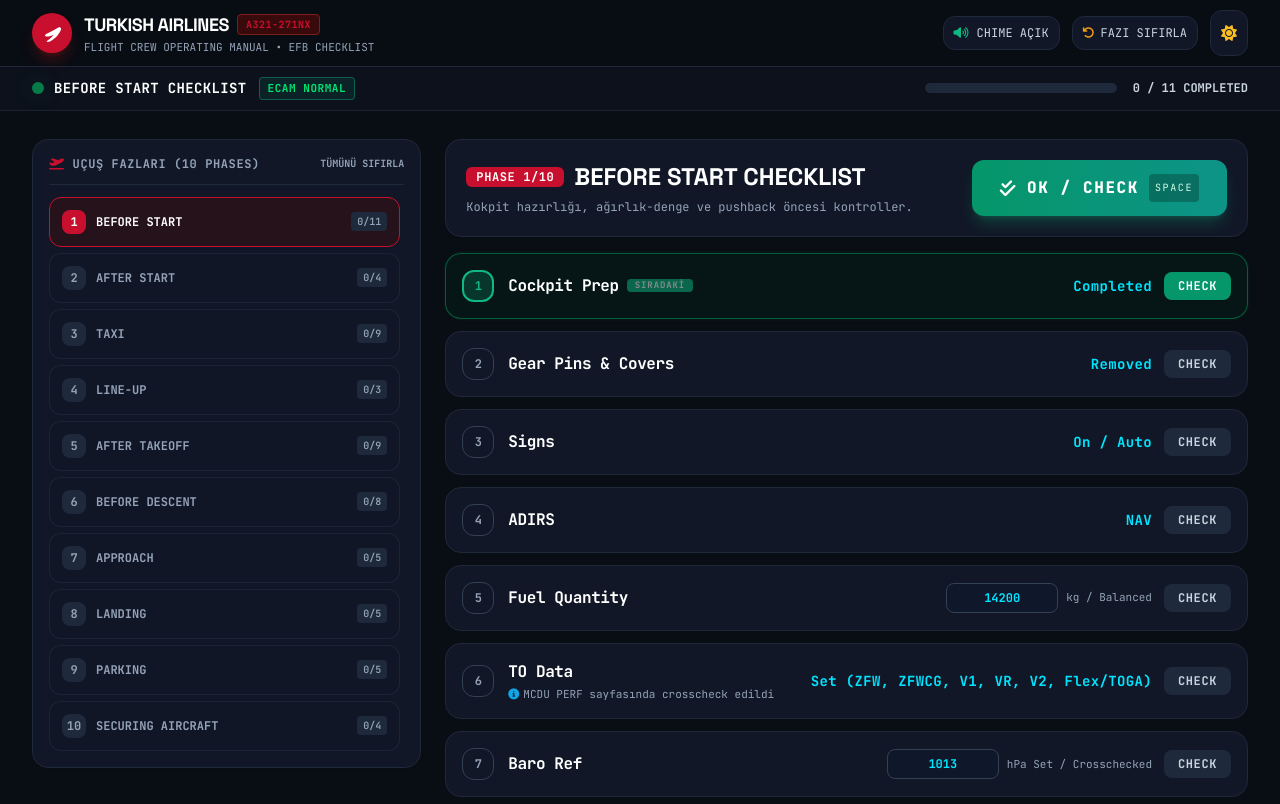
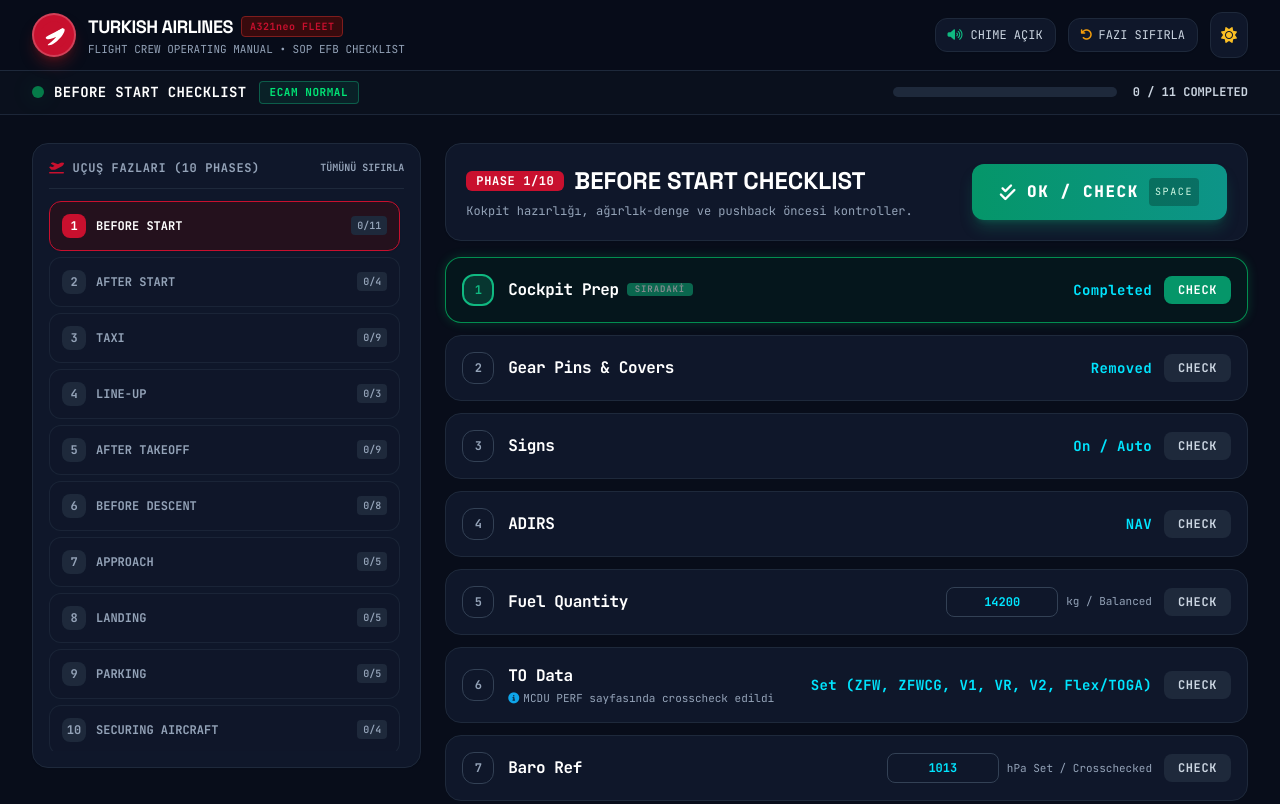
Before and after one commit to aytuncyildiz/ChecklistA21N, a plain HTML site: page index.html in a window 1280 px wide. Shown: the top 804 px of the page. Drawn offline with nearby package versions, Linux system fonts and the light colour scheme.

Commit message:
Update index.html

```diff
--- a/index.html
+++ b/index.html
@@ -3,15 +3,17 @@
 <head>
   <meta charset="UTF-8">
   <meta name="viewport" content="width=device-width, initial-scale=1.0, viewport-fit=cover">
-  <title>A321 NEO Checklist • Turkish Airlines EFB</title>
-  <meta name="theme-color" content="#0B0F17">
+  <title>Airbus A321 NEO Checklist • Turkish Airlines EFB</title>
+  <meta name="theme-color" content="#0B1320">
+  <meta name="apple-mobile-web-app-capable" content="yes">
+  <meta name="apple-mobile-web-app-status-bar-style" content="black-translucent">
 
   <!-- Tailwind CSS CDN -->
   <script src="https://cdn.tailwindcss.com"></script>
   <!-- Google Fonts: Inter, JetBrains Mono, Space Grotesk -->
   <link rel="preconnect" href="https://fonts.googleapis.com">
   <link rel="preconnect" href="https://fonts.gstatic.com" crossorigin>
-  <link href="https://fonts.googleapis.com/css2?family=Inter:wght@400;500;600;700&family=JetBrains+Mono:wght@400;500;600;700;800&family=Space+Grotesk:wght@600;700;800&display=swap" rel="stylesheet">
+  <link href="https://fonts.googleapis.com/css2?family=Inter:wght@400;500;600;700;800&family=JetBrains+Mono:wght@400;500;600;700;800&family=Space+Grotesk:wght@600;700;800&display=swap" rel="stylesheet">
   <!-- Font Awesome Icons -->
   <link rel="stylesheet" href="https://cdnjs.cloudflare.com/ajax/libs/font-awesome/6.4.0/css/all.min.css">
 
@@ -25,15 +27,15 @@
               red: '#C8102E',
               crimson: '#A60D26',
               darkRed: '#7A0518',
-              nightBg: '#090D14',
-              nightCard: '#111726',
+              nightBg: '#080D1A',
+              nightCard: '#0F172A',
               nightBorder: '#1E293B',
               ecamGreen: '#00E676',
               ecamCyan: '#00E5FF',
               ecamAmber: '#FFB300',
               ecamMagenta: '#E040FB',
               ecamBlue: '#2979FF',
-              dayBg: '#F8FAFC',
+              dayBg: '#F1F5F9',
               dayCard: '#FFFFFF',
               dayBorder: '#E2E8F0'
             }
@@ -44,9 +46,10 @@
             mono: ['JetBrains Mono', 'monospace']
           },
           boxShadow: {
-            'glow-red': '0 0 25px rgba(200, 16, 46, 0.4)',
+            'glow-red': '0 0 25px rgba(200, 16, 46, 0.45)',
             'glow-green': '0 0 25px rgba(0, 230, 118, 0.4)',
-            'glow-amber': '0 0 25px rgba(255, 179, 0, 0.35)'
+            'glow-cyan': '0 0 20px rgba(0, 229, 255, 0.35)',
+            'glow-amber': '0 0 20px rgba(255, 179, 0, 0.35)'
           }
         }
       }
@@ -54,41 +57,47 @@
   </script>
 
   <style>
-    /* Safe Area Insets for iOS Home Indicator & Notch */
     body {
       padding-top: env(safe-area-inset-top);
       padding-bottom: env(safe-area-inset-bottom);
       padding-left: env(safe-area-inset-left);
       padding-right: env(safe-area-inset-right);
       -webkit-tap-highlight-color: transparent;
+      user-select: none;
+    }
+
+    /* Avionics Frosted Glass */
+    .efb-glass {
+      backdrop-filter: blur(16px);
+      -webkit-backdrop-filter: blur(16px);
     }
 
     /* Scrollbars */
-    ::-webkit-scrollbar { width: 5px; height: 5px; }
+    ::-webkit-scrollbar { width: 6px; height: 6px; }
     ::-webkit-scrollbar-track { background: transparent; }
     .dark ::-webkit-scrollbar-thumb { background: #1E293B; border-radius: 9999px; }
     .dark ::-webkit-scrollbar-thumb:hover { background: #334155; }
     ::-webkit-scrollbar-thumb { background: #CBD5E1; border-radius: 9999px; }
 
-    /* Frosted Glass Avionics Glass */
-    .efb-glass {
-      backdrop-filter: blur(14px);
-      -webkit-backdrop-filter: blur(14px);
+    /* Active Item Airbus Indicator Glow Animation */
+    @keyframes ecamPulseHighlight {
+      0%, 100% {
+        border-color: rgba(0, 230, 118, 0.9);
+        box-shadow: 0 0 16px rgba(0, 230, 118, 0.3);
+      }
+      50% {
+        border-color: rgba(0, 230, 118, 0.35);
+        box-shadow: 0 0 6px rgba(0, 230, 118, 0.1);
+      }
+    }
+    .active-item-glow {
+      animation: ecamPulseHighlight 2.2s infinite ease-in-out;
     }
 
-    /* Pulse Glow on Current Active Checklist Item */
-    @keyframes ecamPulse {
-      0%, 100% { border-color: rgba(0, 230, 118, 0.85); box-shadow: 0 0 16px rgba(0, 230, 118, 0.28); }
-      50% { border-color: rgba(0, 230, 118, 0.35); box-shadow: 0 0 4px rgba(0, 230, 118, 0.1); }
-    }
-    .active-item-glow {
-      animation: ecamPulse 2s infinite ease-in-out;
-    }
-
-    /* Below the line amber caution barrier */
+    /* Caution Stripe Pattern for Below The Line */
     .below-line-barrier {
       background: repeating-linear-gradient(
-        45deg,
+        -45deg,
         rgba(255, 179, 0, 0.12),
         rgba(255, 179, 0, 0.12) 12px,
         rgba(255, 179, 0, 0.04) 12px,
@@ -101,13 +110,13 @@
 
   <!-- TOP HEADER / EFB AVIONICS BAR -->
   <header class="sticky top-0 z-40 w-full border-b border-slate-200 dark:border-thy-nightBorder bg-white/95 dark:bg-thy-nightBg/95 efb-glass shadow-sm transition-colors duration-300">
-    <div class="max-w-7xl mx-auto px-4 sm:px-6 lg:px-8 py-2.5 flex items-center justify-between gap-3">
+    <div class="max-w-7xl mx-auto px-4 sm:px-6 lg:px-8 py-3 flex items-center justify-between gap-3">
 
       <!-- Brand & Aircraft Info -->
       <div class="flex items-center gap-3">
-        <!-- Turkish Airlines Official Wild Goose Emblem -->
-        <div class="w-10 h-10 rounded-full bg-thy-red flex items-center justify-center shadow-lg shadow-red-700/30 shrink-0">
-          <svg class="w-6 h-6 text-white" viewBox="0 0 100 100" fill="currentColor">
+        <!-- Turkish Airlines Official Wild Goose Roundel -->
+        <div class="w-11 h-11 rounded-full bg-thy-red flex items-center justify-center shadow-lg shadow-red-700/35 shrink-0 border-2 border-white/20">
+          <svg class="w-7 h-7 text-white" viewBox="0 0 100 100" fill="currentColor">
             <circle cx="50" cy="50" r="48" fill="#C8102E" />
             <path d="M78 28 C64 34, 46 44, 30 52 C22 56, 17 61, 24 64 C32 67, 44 63, 58 56 C52 64, 42 74, 33 80 C27 84, 25 87, 32 87 C44 87, 60 74, 72 61 C82 50, 89 36, 88 30 C87 26, 83 26, 78 28 Z" fill="#FFFFFF"/>
             <path d="M49 46 C59 38, 70 31, 79 26 C82 25, 84 27, 82 30 C76 39, 68 49, 58 58 C50 54, 47 48, 49 46 Z" fill="#FFFFFF"/>
@@ -120,29 +129,29 @@
               TURKISH AIRLINES
             </h1>
             <span class="text-[10px] font-mono font-bold tracking-wider px-2 py-0.5 rounded bg-red-100 dark:bg-red-950/80 text-thy-red border border-red-200 dark:border-red-900">
-              A321-271NX
+              A321neo FLEET
             </span>
           </div>
-          <p class="text-[11px] font-mono text-slate-500 dark:text-slate-400">FLIGHT CREW OPERATING MANUAL • EFB CHECKLIST</p>
+          <p class="text-[11px] font-mono text-slate-500 dark:text-slate-400">FLIGHT CREW OPERATING MANUAL • SOP EFB CHECKLIST</p>
         </div>
       </div>
 
-      <!-- Quick Action Controls -->
+      <!-- Cockpit Quick Actions -->
       <div class="flex items-center gap-2 sm:gap-3">
-        <!-- Chime Sound Toggle -->
-        <button id="btn-audio-toggle" title="Kokpit Ses İkazı (Aç/Kapat)" class="px-2.5 py-2 rounded-xl border border-slate-200 dark:border-thy-nightBorder bg-white dark:bg-thy-nightCard text-slate-700 dark:text-slate-300 hover:border-thy-red transition flex items-center gap-2 text-xs font-mono">
+        <!-- Chime Audio Toggle -->
+        <button id="btn-audio-toggle" title="Kokpit Ses İkazı (Aç/Kapat)" class="px-3 py-2 rounded-xl border border-slate-200 dark:border-thy-nightBorder bg-white dark:bg-thy-nightCard text-slate-700 dark:text-slate-300 hover:border-thy-red transition flex items-center gap-2 text-xs font-mono shadow-sm">
           <i id="audio-icon" class="fa-solid fa-volume-high text-emerald-500"></i>
           <span class="hidden md:inline" id="audio-label">CHIME AÇIK</span>
         </button>
 
-        <!-- Reset Phase -->
-        <button id="btn-reset-current" title="Mevcut Fazı Sıfırla" class="px-2.5 py-2 rounded-xl border border-slate-200 dark:border-thy-nightBorder bg-white dark:bg-thy-nightCard text-slate-700 dark:text-slate-300 hover:border-amber-500 transition flex items-center gap-1.5 text-xs font-mono">
+        <!-- Current Phase Reset -->
+        <button id="btn-reset-current" title="Mevcut Fazı Sıfırla" class="px-3 py-2 rounded-xl border border-slate-200 dark:border-thy-nightBorder bg-white dark:bg-thy-nightCard text-slate-700 dark:text-slate-300 hover:border-amber-500 transition flex items-center gap-1.5 text-xs font-mono shadow-sm">
           <i class="fa-solid fa-arrow-rotate-left text-amber-500"></i>
           <span class="hidden sm:inline">FAZI SIFIRLA</span>
         </button>
 
-        <!-- Theme Toggle (Daylight / Night Cockpit) -->
-        <button id="theme-toggle" title="Gündüz / Kokpit Gece Modu" class="p-2 sm:p-2.5 rounded-xl border border-slate-200 dark:border-thy-nightBorder bg-white dark:bg-thy-nightCard text-slate-700 dark:text-amber-400 hover:bg-slate-100 dark:hover:bg-slate-800 transition shadow-sm">
+        <!-- Day / Night Cockpit Vision Toggle -->
+        <button id="theme-toggle" title="Gündüz / Gece Kokpit Modu" class="p-2.5 rounded-xl border border-slate-200 dark:border-thy-nightBorder bg-white dark:bg-thy-nightCard text-slate-700 dark:text-amber-400 hover:bg-slate-100 dark:hover:bg-slate-800 transition shadow-sm">
           <i id="theme-toggle-icon" class="fa-solid fa-sun text-sm"></i>
         </button>
       </div>
@@ -151,10 +160,10 @@
   </header>
 
   <!-- ECAM STATUS & PROGRESS BAR -->
-  <section class="bg-slate-100/95 dark:bg-[#0C111C] border-b border-slate-200 dark:border-thy-nightBorder/80 py-2.5 px-4 sm:px-8">
+  <section class="bg-slate-100/90 dark:bg-[#0A101D] border-b border-slate-200 dark:border-thy-nightBorder/90 py-2.5 px-4 sm:px-8">
     <div class="max-w-7xl mx-auto flex flex-col sm:flex-row items-center justify-between gap-3">
 
-      <!-- Phase Info & ECAM Memo Signal -->
+      <!-- Phase Info & ECAM Memo Badge -->
       <div class="flex items-center gap-3 w-full sm:w-auto justify-between sm:justify-start">
         <div class="flex items-center gap-2.5">
           <span id="phase-pill" class="w-3 h-3 rounded-full bg-thy-ecamGreen animate-pulse shadow-glow-green"></span>
@@ -162,15 +171,15 @@
             BEFORE START CHECKLIST
           </span>
         </div>
-        <span id="sub-status-memo" class="text-[11px] font-mono font-bold text-thy-ecamGreen border border-emerald-500/40 px-2 py-0.5 rounded bg-emerald-500/10 tracking-wider">
+        <span id="sub-status-memo" class="text-[11px] font-mono font-bold text-thy-ecamGreen border border-emerald-500/40 px-2.5 py-0.5 rounded bg-emerald-500/10 tracking-wider">
           ECAM NORMAL
         </span>
       </div>
 
       <!-- Completion Counter & Gauge -->
       <div class="flex items-center gap-4 w-full sm:w-auto justify-end">
-        <div class="w-32 sm:w-48 bg-slate-200 dark:bg-slate-800 rounded-full h-2.5 overflow-hidden">
-          <div id="phase-progress-bar" class="bg-thy-red h-full rounded-full transition-all duration-300" style="width: 0%;"></div>
+        <div class="w-36 sm:w-56 bg-slate-200 dark:bg-slate-800 rounded-full h-2.5 overflow-hidden">
+          <div id="phase-progress-bar" class="bg-thy-red h-full rounded-full transition-all duration-300 shadow-glow-red" style="width: 0%;"></div>
         </div>
         <div class="font-mono text-xs font-bold text-slate-600 dark:text-slate-300 whitespace-nowrap">
           <span id="completed-count">0</span> / <span id="total-count">0</span> COMPLETED
@@ -195,7 +204,7 @@
         </button>
       </div>
 
-      <nav id="phases-nav" class="space-y-1.5 overflow-y-auto max-h-[calc(100vh-240px)] pr-1">
+      <nav id="phases-nav" class="space-y-1.5 overflow-y-auto max-h-[calc(100vh-250px)] pr-1">
         <!-- Dynamically injected phases list -->
       </nav>
     </aside>
@@ -565,7 +574,7 @@
           osc.start(now);
           osc.stop(now + 0.12);
         } else if (type === 'complete') {
-          // Airbus ECAM Master Chime Chord
+          // Airbus ECAM Master Chime Chord (F-A-C harmonic triad)
           [587.33, 880, 1174.66].forEach(freq => {
             const chordOsc = ctx.createOscillator();
             const chordGain = ctx.createGain();
@@ -705,7 +714,7 @@
       let actionableCounter = 0;
 
       currentPhase.items.forEach((item, itemIdx) => {
-        // Below The Line or Section Separator
+        // Below The Line Divider
         if (item.type === 'separator') {
           const sepDiv = document.createElement('div');
           sepDiv.className = 'my-4 p-3 rounded-xl border border-amber-500/40 below-line-barrier flex flex-col sm:flex-row items-center justify-between gap-2 text-center sm:text-left';
@@ -737,7 +746,7 @@
 
         card.className = `rounded-2xl p-4 sm:p-4.5 border transition-all duration-200 ${borderClasses} flex flex-col sm:flex-row sm:items-center justify-between gap-3`;
 
-        // Left challenge section
+        // Left Challenge Column
         const leftBox = document.createElement('div');
         leftBox.className = 'flex items-start sm:items-center gap-3.5 flex-1';
 
@@ -769,7 +778,7 @@
         `;
         leftBox.appendChild(infoDiv);
 
-        // Right Response section
+        // Right Response Column
         const rightBox = document.createElement('div');
         rightBox.className = 'flex items-center justify-between sm:justify-end gap-3 pl-11 sm:pl-0 pt-2 sm:pt-0 border-t sm:border-t-0 border-slate-100 dark:border-slate-800/80';
 
@@ -926,7 +935,7 @@
       }
     });
 
-    /* Audio Mute/Unmute */
+    /* Audio Mute / Unmute */
     btnAudioToggle.addEventListener('click', () => {
       soundEnabled = !soundEnabled;
       if (soundEnabled) {
@@ -941,6 +950,7 @@
       }
     });
 
+    /* Theme Initialization & Switching */
     function initTheme() {
       const savedTheme = localStorage.getItem('thy_theme_mode');
       if (savedTheme === 'light') {
@@ -971,7 +981,7 @@
       }
     });
 
-    /* Toast system */
+    /* Toast Notification System */
     function showToast(message, type = 'info') {
       const container = document.getElementById('toast-container');
       const toast = document.createElement('div');
```
